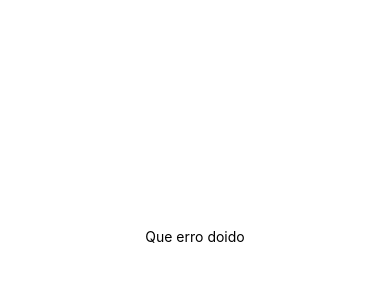
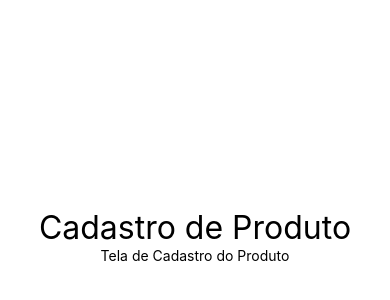
Before and after one commit to fty57/fundamentals-react-native, a React Native app in the folder fty57App/: screen / in a window 390 px wide. Shown: the part 186-486 px from the top of the page. Built offline with nearby package versions, Linux system fonts and the light colour scheme.

Commit message:
27. React Fragment

```diff
--- a/fty57App/App.js
+++ b/fty57App/App.js
@@ -1,7 +1,8 @@
 import React from 'react';
 import { Text, View, StyleSheet } from 'react-native';
 
-// import Aleatorio from "./src/components/Aleatorio";
+import Titulo from "./src/components/Titulo"
+//import Aleatorio from "./src/components/Aleatorio";
 //import MinMax from "./src/components/MinMax"
 //import CompPadrao, { Comp1, Comp2} from "./src/components/Multi.js"
 //import Primeiro from "./src/components/Primeiro"
@@ -11,7 +12,8 @@ import { Text, View, StyleSheet } from 'react-native';
 export default function App() {
   return (
     <View style={style.App}>
-      <Text>Que erro doido</Text>
+      <Titulo principal="Cadastro de Produto"
+              secundario = "Tela de Cadastro do Produto"/>
       {/*
       <Aleatorio min={1} max={60}/>
       <MinMax min={3} max ={20}/>
--- /dev/null
+++ b/fty57App/src/components/Titulo.js
@@ -0,0 +1,20 @@
+import React from "react"
+import { Text } from "react-native"
+import Estilo from "./estilo"
+
+export default props =>{
+     return (
+          <React.Fragment>
+               <Text style={Estilo.txtG}>
+                    {props.principal}
+               </Text>
+               <Text>
+                    {props.secundario}
+               </Text>
+          </React.Fragment>
+     )
+}
+
+// Não estou retornando uma View, estou retornando 2 textos mesmo
+// React.Fragment - Fragment - <> </>
+// Retornar mais de um elemento em JSX, sem envolver em uma View
```
